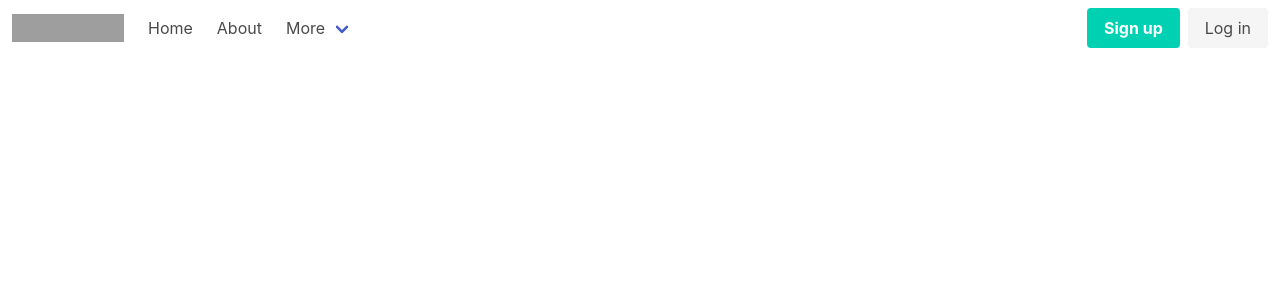
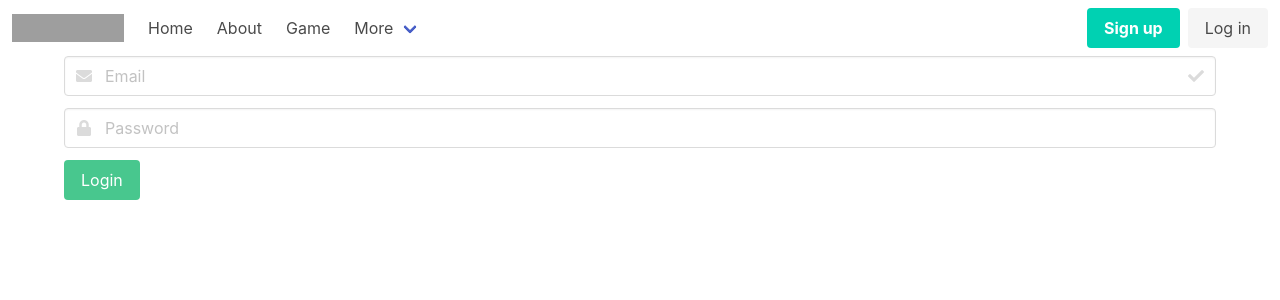
Before and after one commit to saiharika08/2020-spring-wsp, a Vue app in the folder client/: page /login in a window 1280 px wide. Shown: the top 300 px of the page. Built offline with nearby package versions, Linux system fonts and the light colour scheme; grey boxes are pictures that could not be loaded.

Commit message:
routing commit on 2/3

```diff
--- a/client/package.json
+++ b/client/package.json
@@ -7,6 +7,7 @@
     "build": "vue-cli-service build"
   },
   "dependencies": {
+    "@fortawesome/fontawesome-free": "^5.12.1",
     "bulma": "^0.8.0",
     "core-js": "^3.6.4",
     "vue": "^2.6.11",
--- a/client/src/components/Nav.vue
+++ b/client/src/components/Nav.vue
@@ -5,18 +5,21 @@
       <img src="https://bulma.io/images/bulma-logo.png" width="112" height="28">
     </a>
 
-    <a role="button" class="navbar-burger burger" aria-label="menu" aria-expanded="false" data-target="navbarBasicExample">
+    <a :class="{ 'is-active':isOpen }" @click="isOpen = !isOpen" role="button" class="navbar-burger burger" aria-label="menu" aria-expanded="false" >
       <span aria-hidden="true"></span>
       <span aria-hidden="true"></span>
       <span aria-hidden="true"></span>
     </a>
   </div>
 
-  <div id="navbarBasicExample" class="navbar-menu">
+  <div :class="{ 'is-active':isOpen }" class="navbar-menu">
     <div class="navbar-start">
 
-       <router-link to="/" class="navbar-item">Home</router-link>
-      <router-link to="/about" class="navbar-item">About</router-link>
+
+      <router-link to="/" class="navbar-item" active-class="is-current" exact>Home</router-link>
+      <router-link to="/about" class="navbar-item" active-class="is-current">About</router-link>
+      <router-link to="/game" class="navbar-item" active-class="is-current">Game</router-link>
+
 
       <div class="navbar-item has-dropdown is-hoverable">
         <a class="navbar-link">
@@ -47,7 +50,7 @@
           <a class="button is-primary">
             <strong>Sign up</strong>
           </a>
-          <a class="button is-light">
+          <a class="button is-light" href="/login">
             Log in
           </a>
         </div>
@@ -59,10 +62,15 @@
 
 <script>
 export default {
-
+  data: ()=>({
+    isOpen: false
+  })
 }
 </script>
 
 <style>
-
+  .is-current {
+    font-weight: bold;
+    color: blueviolet
+  }
 </style>
--- a/client/src/main.js
+++ b/client/src/main.js
@@ -2,6 +2,7 @@ import Vue from 'vue'
 import App from './App.vue'
 import router from './router'
 import'bulma';
+import '@fortawesome/fontawesome-free/css/all.css'
 
 Vue.config.productionTip = false
 
--- /dev/null
+++ b/client/src/models/Game.js
@@ -0,0 +1,32 @@
+export const Players = [
+    { Name: 'Bernie', Score: 0, isDealer: false }
+];
+
+export const MyCards = [];
+
+export const PictureDeck = [
+    'http://www.dumpaday.com/wp-content/uploads/2020/02/00-147-750x280.jpg',
+    'http://www.dumpaday.com/wp-content/uploads/2020/02/00-146-750x280.jpg',
+    'http://www.dumpaday.com/wp-content/uploads/2020/02/00-131-750x280.jpg'
+];
+
+export const CaptionsDeck = [
+    'For me, math class is like watching a foreign movie without subtitles.',
+    'Maybe if we tell people the brain is an app, they will start using it.',
+    'When nothing goes right, go left.',
+    'A cop pulled me over and told me “Papers”, so I said “Scissors, I win!” and drove off.',
+    'Mom: Why is everything on the floor? Me: Gravity!',
+    'Sure, I do marathons. On Netflix.',
+    'Did it for the memories – totally worth it!',
+];
+
+export let CurrentPicture = "";
+
+export const CardsInPlay = [];
+
+export function Init(){
+    MyCards.push(CaptionsDeck[0])
+    MyCards.push(CaptionsDeck[1]);
+
+    CurrentPicture = PictureDeck[0];
+}
--- a/client/src/router/index.js
+++ b/client/src/router/index.js
@@ -1,15 +1,17 @@
 import Vue from 'vue'
 import VueRouter from 'vue-router'
-import Home from '../views/Home.vue'
+
+import Home from '../views/Home.vue';
+import Game from '../views/Game.vue';
+import Login from '../views/Login.vue';
 
 Vue.use(VueRouter)
 
 const routes = [
-  {
-    path: '/',
-    name: 'Home',
-    component: Home
-  },
+  { path: '/', name: 'Home', component: Home },
+  { path: '/game', name: 'Game', component: Game },
+  { path: '/login', name: 'Login', component: Login },
+
   {
     path: '/about',
     name: 'About',
--- /dev/null
+++ b/client/src/views/Game.vue
@@ -0,0 +1,46 @@
+<template>
+  <div class="container">
+      <div class="card">
+        <div class="card-content">
+            <h1 class="title is-1">
+                Game Page
+            </h1>
+        </div>
+      </div>
+
+      <div class="card">
+      <div class="card-content">
+        <ul>
+          <li v-for="player in Players" :key="player.Name">
+            {{player.Name}} {{player.Score}}
+          </li>
+        </ul>
+      </div>
+
+      <img :src="CurrentPicture"  class="card-image"/>
+    </div>
+
+  </div>
+</template>
+
+<script>
+import { Players, PictureDeck, CurrentPicture, Init } from "../models/Game";
+Init();
+export default {
+  name: 'Home',
+  data:()=>({
+    Players,
+    PictureDeck,
+    CurrentPicture
+  }),
+  components: {
+
+  }
+}
+</script>
+
+<style >
+  img.card-image {
+    width: 100%
+  }
+</style>
--- a/client/src/views/Home.vue
+++ b/client/src/views/Home.vue
@@ -5,16 +5,6 @@
           Home Page
         </h1>
     </div>
+
   </section>
 </template>
-
-
-
-<script>
-export default {
-  name: 'Home',
-  components: {
-
-  }
-}
-</script>
--- /dev/null
+++ b/client/src/views/Login.vue
@@ -0,0 +1,38 @@
+<template>
+  <div class="container">
+      <div class="field">
+        <p class="control has-icons-left has-icons-right">
+            <input class="input" type="email" placeholder="Email">
+            <span class="icon is-small is-left">
+            <i class="fas fa-envelope"></i>
+            </span>
+            <span class="icon is-small is-right">
+            <i class="fas fa-check"></i>
+            </span>
+        </p>
+        </div>
+        <div class="field">
+        <p class="control has-icons-left">
+            <input class="input" type="password" placeholder="Password">
+            <span class="icon is-small is-left">
+            <i class="fas fa-lock"></i>
+            </span>
+        </p>
+        </div>
+        <div class="field">
+        <p class="control">
+            <button class="button is-success">
+            Login
+            </button>
+        </p>
+        </div>
+  </div>
+</template>
+
+<script>
+export default {
+}
+</script>
+
+<style>
+</style>
```
Also changed, not shown: 1 other file (tests, documents, lock files or other folders).
